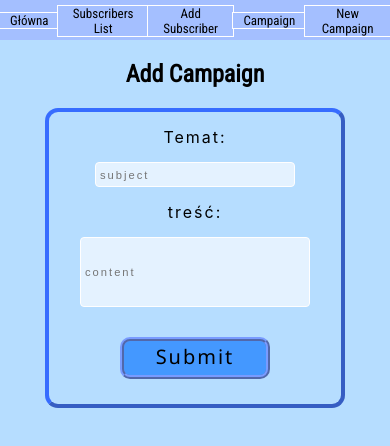
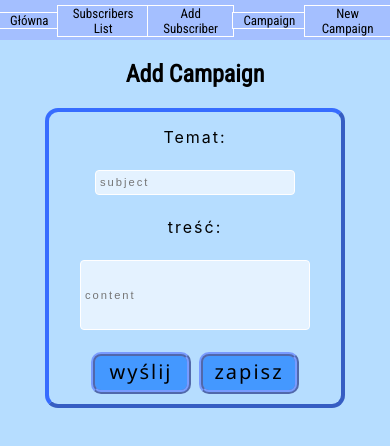
Before and after one commit to mateu52/mail-sender-campaigns, a React (Create React App) app: page /New_Campaign in a window 390 px wide. Shown: the top 446 px of the page. Built offline with nearby package versions, Linux system fonts and the light colour scheme; no server answers.

Commit message:
styled mobile rdw

```diff
--- a/src/components/NewCampaign.js
+++ b/src/components/NewCampaign.js
@@ -12,20 +12,34 @@ function NewCampaign(){
     const onSubmit = (data) => {
         postCampaign(data.subject, data.content)
     }
+    const onDraft = (data) => {
+        postCampaign(data.subject, data.content)
+    }
     return(
         <div className="component">
             <h1>Add Campaign</h1>
-            <form onSubmit={handleSubmit(onSubmit)} className="form-to-add campaignForm">
-                <p className="form-p">Temat: </p>
+            <form className="form-to-add campaignForm">
+                <p className="form-p p">Temat: </p>
                 <input {...register("subject", { required: true })}
                     placeholder="subject" className="inputForm"
                 />
-                <p className="form-p">treść: </p>
+                <p className="form-p p">treść: </p>
                 <input {...register("content", { required: true })}
                     placeholder="content" className="inputForm content"
                 />
                 {errors.email && <span>This fields is required</span>}
-                <input type="submit" className="inputFormSubmit" />
+                <p className="submit-box">
+                    <input
+                        type="submit" value="wyślij"
+                        className="inputFormSubmit campaign1"
+                        onClick={handleSubmit(onSubmit)}
+                    />
+                    <input
+                        type="submit" value="zapisz"
+                        className="inputFormSubmit campaign2"
+                        onClick={handleSubmit(onDraft)}
+                        />
+                    </p>
             </form>
             <p className="margin"></p>
 
--- a/src/style/style.scss
+++ b/src/style/style.scss
@@ -137,6 +137,21 @@ $backgroundColor-camp_Button: #ff404098;
         padding: 0 4px;
         font-size: 70%;
     }
+    .submit-box {
+        display: flex;
+        padding: 0 10px;
+        .campaign1 {
+            width: 100px;
+            margin: 0 4px;
+            display: inline;
+        }
+        .campaign2 {
+            width: 100px;
+            margin: 0 4px;
+            display: inline;
+        }
+    }
+
 }
 @media screen and (max-width:765px) {
     .nav {
@@ -172,20 +187,20 @@ $backgroundColor-camp_Button: #ff404098;
         }
         .nav-link {
             display: none;
-            width: 100vh;
         }
         .nav-menu {
             display:block;
             margin: 2px auto;
             letter-spacing: 2px;
             font-weight: 600;
-            width: 120%;
+            width: 100vh;
             text-align: center;
 
         }
 
     }
     .component{
+        padding: 5px;
         h1 {
             display: none;
         }
@@ -210,7 +225,36 @@ $backgroundColor-camp_Button: #ff404098;
     }
     .form-to-add {
         margin: 120px auto;
-        width: 250px;
-        padding: 10px 10px 10px 10px;
+        width: 215px;
+        padding: 10px 15px 10px 15px;
+        p {
+            width: 100%;
+            text-align: left;
+        }
+        .p {
+            text-align: left;
+        }
+        .form-p {
+            margin: 10px 20px;
+        }
+        input {
+            width: 100%;
+        }
+        .inputForm {
+            width: 180px;
+            margin: 12px 20px;
+        }
+    }
+    .campaignForm {
+        .submit-box {
+            padding: 0 3px 0 0;
+            .campaign1, .campaign2 {
+                width: 100px;
+                height: 35px;
+                font-size: 15px;
+                margin: 0 9px;
+                display: inline;
+            }
+        }
     }
 }
```
Also changed, not shown: src/style/style.css (+1 -1 lines).
